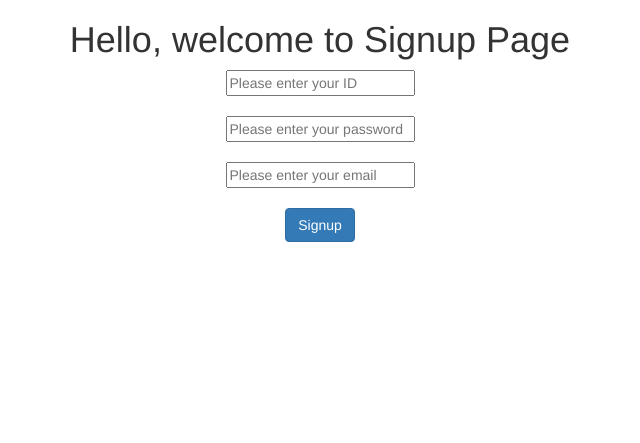
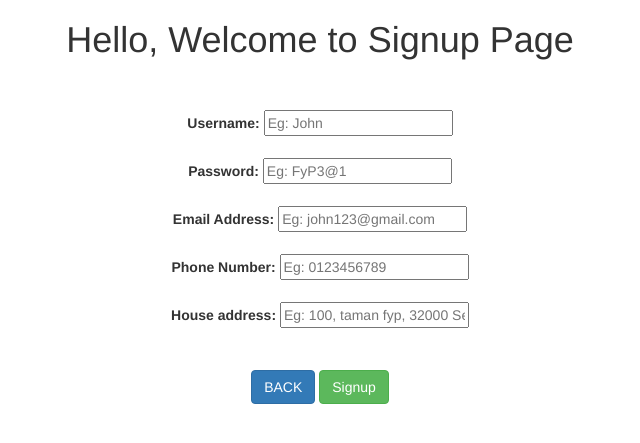
Before and after one commit to yujade01/FYP-PROJECT, a PHP site: page /signup.php in a window 1280 px wide. Shown: the top 443 px of the page, without its empty margins (320-960 px from the left). Run offline with PHP 8.4, Linux system fonts and the light colour scheme; the visitor is signed in with stand-in values (Sample User, id 1).

Commit message:
add textbox, back button, label

```diff
--- a/signup.php
+++ b/signup.php
@@ -17,17 +17,30 @@
 
     <body>
     <div class="center">
-        <h1>Hello, welcome to Signup Page</h1>
+        <h1>Hello, Welcome to Signup Page</h1>
 
         <form action="signupsystem.php" method="post">
-            <input type="text" name="userid" placeholder="Please enter your ID" required>
+        <br/><br/>
+        <label for="username">Username:</label>
+            <input type="text" id="username" name="username" placeholder="Eg: John" required>
             <br><br>
-            <input type="password" name="password" placeholder="Please enter your password" required>
+        <label for="password">Password:</label>
+            <input type="password" id="password" name="password" placeholder="Eg: FyP3@1" required>
             <br><br>
-            <input type="text" name="email" placeholder="Please enter your email" required>
+        <label for="email">Email Address:</label>
+            <input type="text" id="email" name="email" placeholder="Eg: john123@gmail.com" required>
             <br><br>
-            <input type="submit" class="btn btn-primary" name="signup" value="Signup">
-
+        <label for="phone">Phone Number:</label>
+            <input type="text" id="phone" name="phone" placeholder="Eg: 0123456789" required/>
+            <br/><br/>
+        <label for="address">House address:</label>
+            <input type="text" id="address" name="address" placeholder="Eg: 100, taman fyp, 32000 Selangor" required/>
+        <p>
+            <br/><br/>
+            <a href="login.php"><input type="button" class="btn btn-primary" name="back" value="BACK"></a>
+            <input type="submit" class="btn btn-success" name="signup" value="Signup"/>
+            <br/><br/>
+        </p>
         </form>
     </div>
 
```
